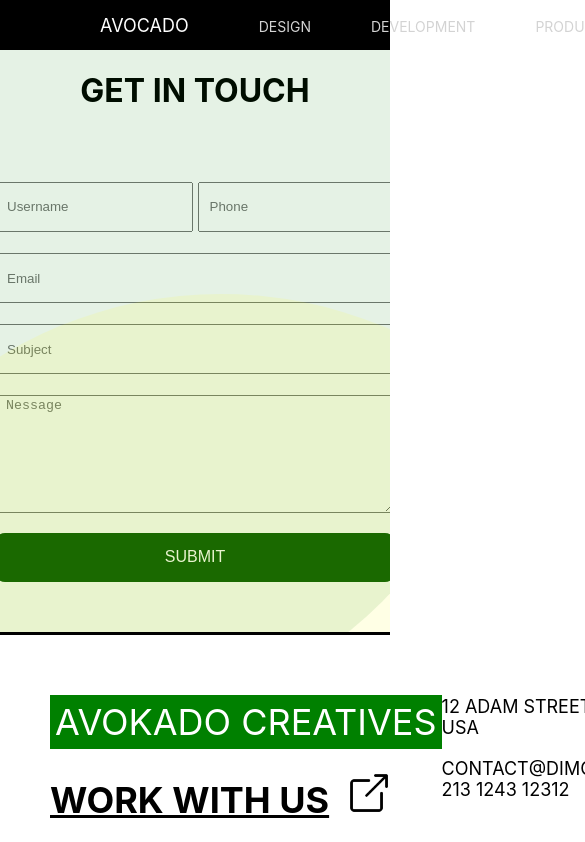
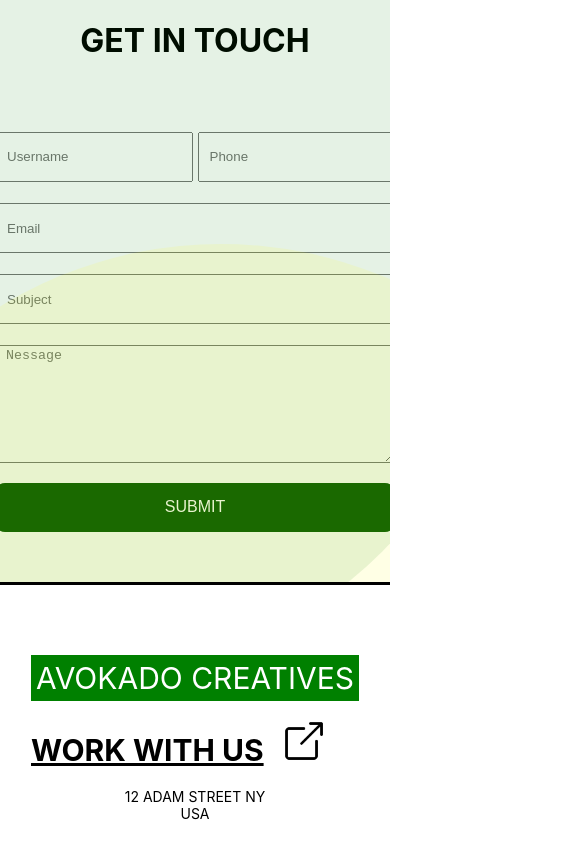
Before and after one commit to programer1983/Agency-App, a Next.js app: page /contact in a window 390 px wide. Shown: the top 842 px of the page, 585 px wide, since content can reach past the window. Built offline with nearby package versions, Linux system fonts and the light colour scheme.

Commit message:
mobile homepage adaptation;

```diff
--- a/components/Layout.jsx
+++ b/components/Layout.jsx
@@ -4,7 +4,7 @@ import Navbar from "./Navbar"
 const Layout = ({children}) => {
     return (
         <div>
-            <Navbar />
+            {/* <Navbar /> */}
             {children}
             <Footer />
         </div>
--- a/styles/Footer.module.css
+++ b/styles/Footer.module.css
@@ -40,3 +40,19 @@
 .cardItem {
     margin-bottom: 20px;
 }
+
+@media screen and (max-width: 480px){
+    .container {
+        height: auto;
+        flex-direction: column;
+    }
+
+    .title, .linkTitle {
+        font-size: 30px;
+    }
+
+    .cardItem {
+        text-align: center;
+        font-size: 14px;
+    }
+}
--- a/styles/Services.module.css
+++ b/styles/Services.module.css
@@ -76,3 +76,19 @@
 .service:hover .desc {
     opacity: 1;
 }
+
+
+@media screen and (max-width: 480px) {
+    .container {
+        padding: 20px;
+    }
+
+    .services {
+        justify-content: center;
+    }
+
+    .service {
+        width: 300px;
+        height: 300px;
+    }
+}
--- a/styles/Testimonials.module.css
+++ b/styles/Testimonials.module.css
@@ -54,3 +54,25 @@
 .jobTitle {
     font-size: 400;
 }
+
+@media screen and (max-width: 480px) {
+    .container {
+        height: auto;
+        padding: 20px;
+    }
+
+    .title {
+        font-size: 50px;
+        margin-bottom: 40px;
+    }
+
+    .card {
+        width: 100%;
+        display: flex;
+        flex-direction: column;
+        align-items: center;
+        justify-content: center;
+        margin-bottom: 50px;
+        text-align: center;
+    }
+}
--- a/styles/intro.module.css
+++ b/styles/intro.module.css
@@ -40,3 +40,25 @@
     border-radius: 10px;
     cursor: pointer;
 }
+
+@media screen and (max-width: 480px) {
+    .container {
+        flex-direction: column;
+    }
+
+    .card {
+        padding: 50px;
+        align-items: center;
+        justify-content: center;
+        text-align: center;
+    }
+
+    .desc {
+        display: none;
+    }
+
+    .title {
+        font-size: 30px;
+        margin-bottom: 20px;
+    }
+}
```
